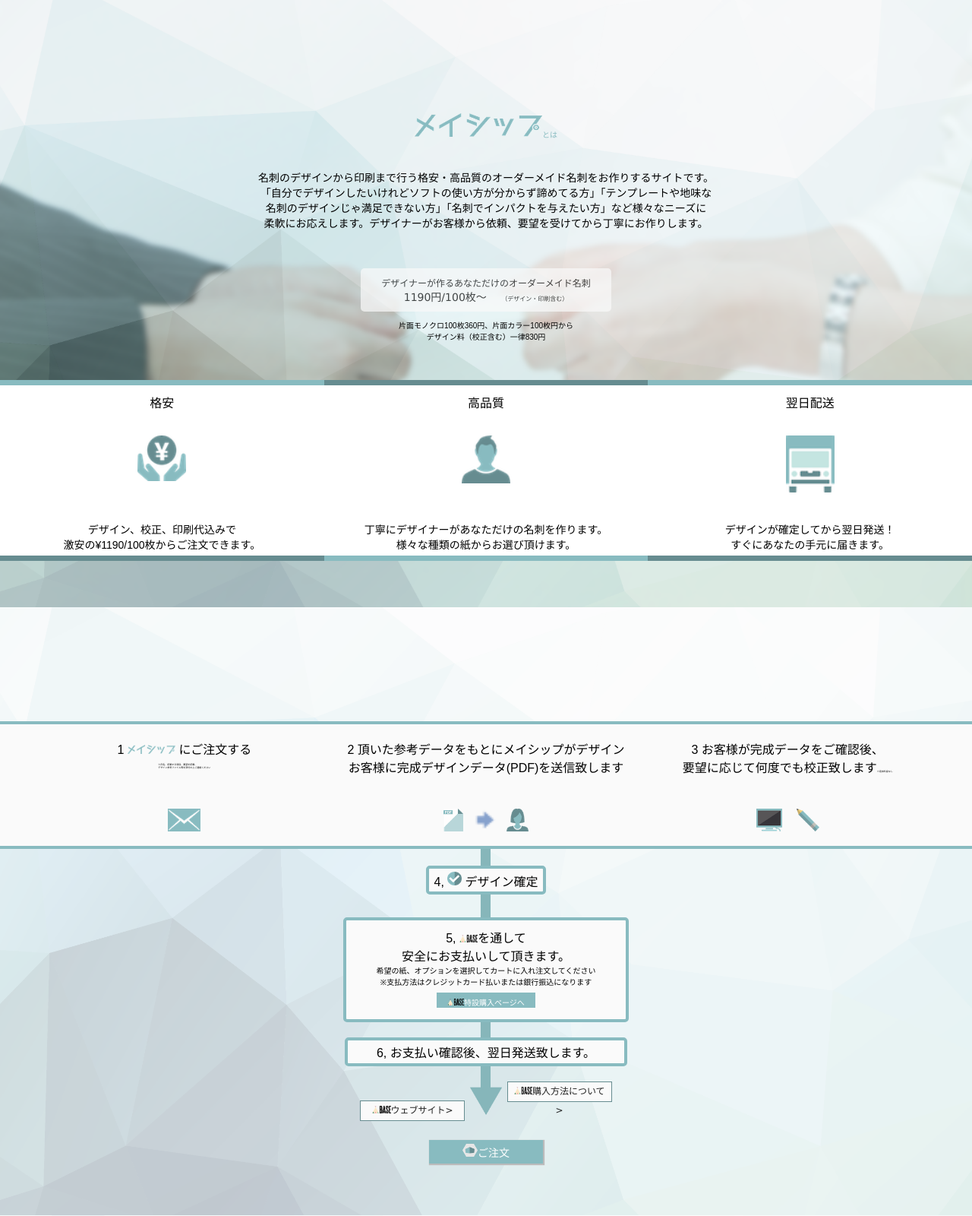
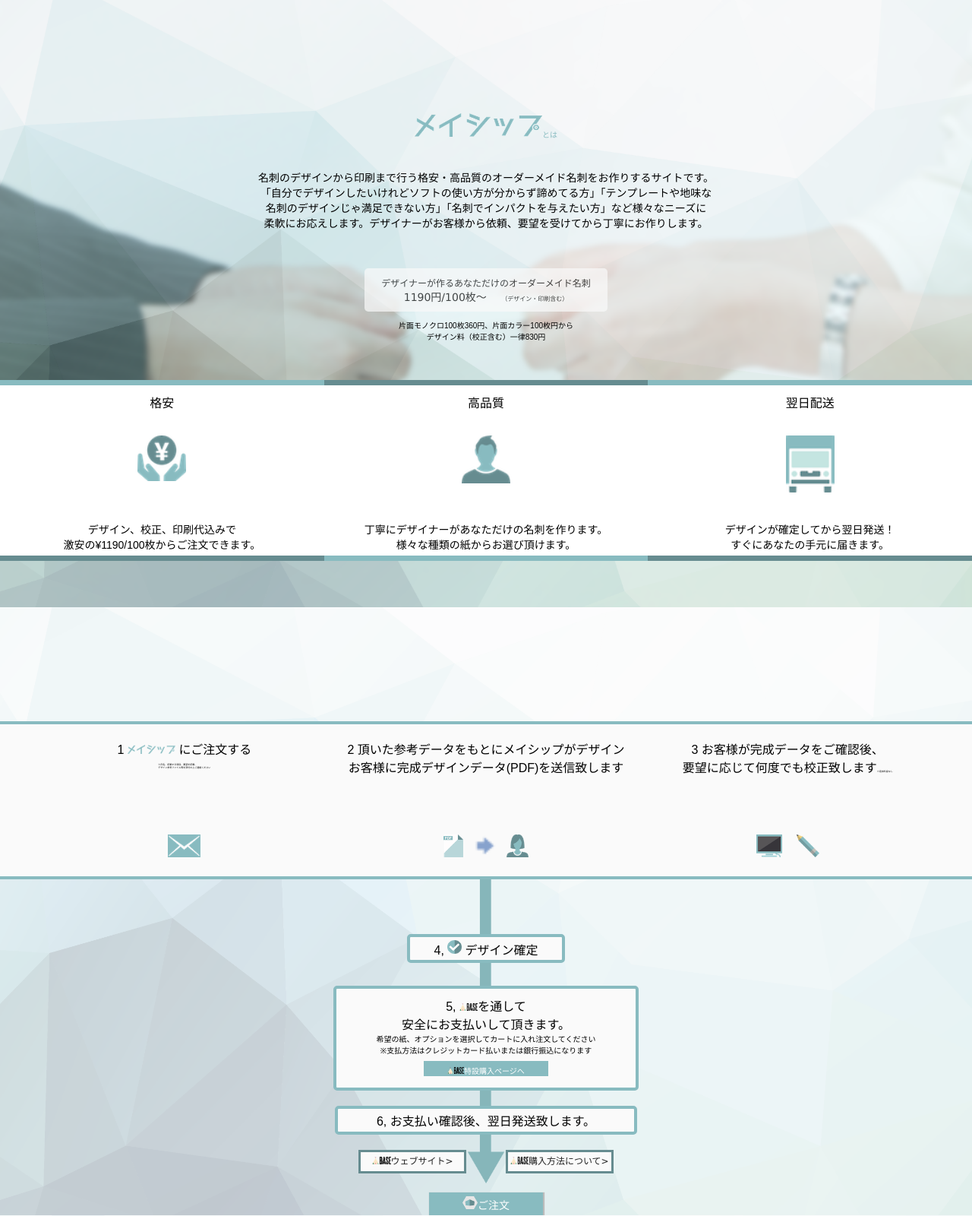
Before and after one commit to aribaba/meiship, a WordPress theme: template index.php in a window 1280 px wide. Shown: the part 1601-3201 px from the top of the page at 76% size. Run offline with PHP 8.4 and a stand-in for WordPress, Linux system fonts and the light colour scheme; the site name, menu and one post (Sample post) are stand-ins, and other content is empty; some libraries are stand-ins or nearby versions.

Commit message:
viewport 修正

```diff
--- a/css/forBeginner.css
+++ b/css/forBeginner.css
@@ -27,7 +27,8 @@
 	display: block;
 	background: #fafafa;
 	margin: 5rem auto 1rem;
-	width: 310px;
+	width: 23vh;
+	min-width: 300px;
 	padding: 10px;
 	border-radius: 5px;
 	filter: alfa(opacity=70);
@@ -179,5 +180,6 @@
 
 .slider img{
 	width: 100%;
+	height: 45vh;
 	display: inline-block;
 }
--- a/css/header.css
+++ b/css/header.css
@@ -46,7 +46,7 @@
 
 #header #subDesc{
 	font-size: 13px;
-	height: 55px;
+	height: 8.3vh;
 	color: #88BBC0;
 	vertical-align: middle;
 	display: inline-block;
@@ -98,7 +98,7 @@
 
 #dammyHeader #subDesc{
 	font-size: 13px;
-	height: 55px;
+	height: 8.3vh;
 	color: white;
 	vertical-align: middle;
 	display: inline-block;
@@ -108,7 +108,7 @@
 }
 
 #pageNav {
-	height: 60px;
+	height: 8.3vh;
 	min-width: 400px;
 	z-index: 2;
 	display: inline-block;
@@ -123,8 +123,8 @@
 }
 #pageNav ul li {
 
-	height: 60px;
-	line-height: 60px;
+	height: 8.3vh;
+	line-height: 8.3vh;
 	display: inline-block;
 	overflow: hidden;
 	font-family: 'mplus-1c-regular', sans-serif;
--- a/css/orderFlow.css
+++ b/css/orderFlow.css
@@ -2,7 +2,7 @@
 
 
 #orderFlow #OF123{
-	  height: 16.0rem;
+	  height: 25vh;
 	  width: 100%;
 	  min-width: 800px;
 	  background: #fafafa;
@@ -71,13 +71,14 @@
 	position: relative;
 	top: 0;
 	z-index: 1;
-	height: 35rem;
+	height: 50vh;
 }
 
 
 
 #orderFlow #OF4 {
-	width: 15rem;
+	width: 15vw;
+	min-width: 20rem;
 	background: #fafafa;
 	height: 3rem;
 	z-index: 2;
@@ -101,8 +102,8 @@
 }
 
 #orderFlow #OF5 {
-	min-width: 35rem;
-	width: 28%;
+	min-width: 30rem;
+	width: 30vw;
 	height: 12rem;
 	background: #fafafa;
 	margin: 0 auto 2rem;
@@ -125,7 +126,7 @@
 	padding: 0.5rem;
 	display: block;
 	font-size: 1rem;
-	width: 12rem;
+	width: 12vw;
 	height: 1rem;
 	margin: 0.7rem auto;
 	vertical-align: top;
@@ -137,8 +138,8 @@
 
 
 #orderFlow #OF6 {
-	min-width: 35rem;
-	width: 28%;
+	min-width: 30rem;
+	width: 30vw;
 	height: auto;
 	background: #fafafa;
 	margin: 0 auto 2rem;
@@ -164,10 +165,10 @@
 	display: inline-block;
 }
 #toBase a {
-	border: solid 0.1rem #668c90;
+	border: solid 0.3rem #668c90;
 	height: 2.5rem;
 	font-size: 1.2rem;
-	width: 13rem;
+	min-width: 13rem;
 	display: inline-block;
 	line-height: 2.5rem;
 	padding: 0 0.3rem;
@@ -175,9 +176,9 @@
 }
 
 #toBasePurchase a {
-	border: solid 0.1rem #668c90;
+	border: solid 0.3rem #668c90;
 	height: 2.5rem;
-	width: 13rem;
+	min-width: 13rem;
 	font-size: 1.2rem;
 	display: inline-block;
 	line-height: 2.5rem;
```
